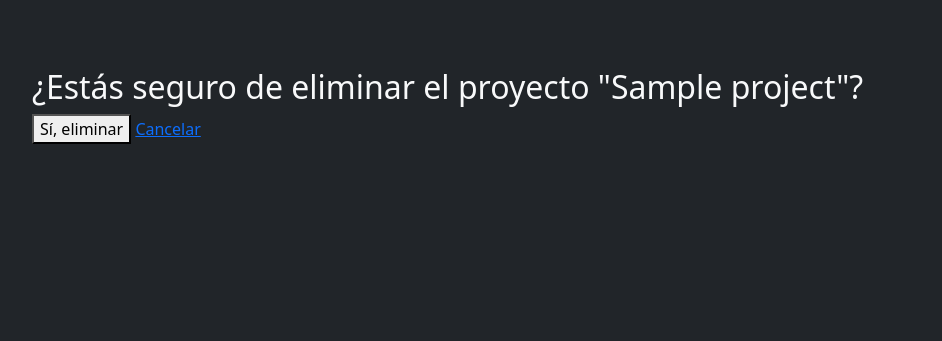
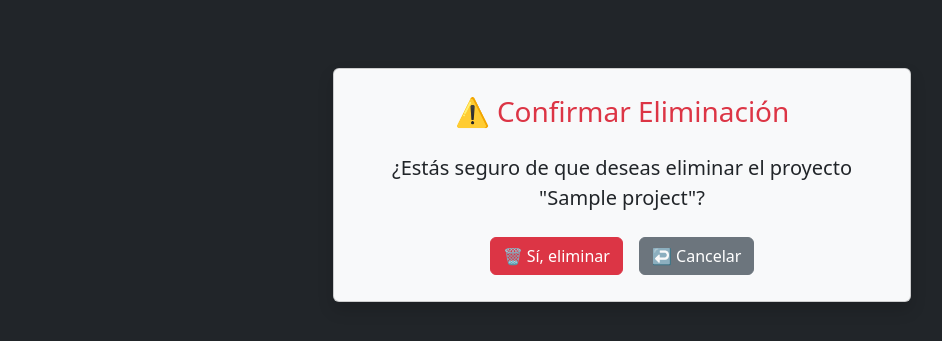
Before and after one commit to MarcMarTG/examen_cloud_computing, a Django app: page /projects/1/delete/ in a window 1280 px wide. Shown: the part 90-431 px from the top of the page, without its empty margins (18-960 px from the left). Run offline with Django 5.2, Linux system fonts and the light colour scheme; tables that the repository leaves empty hold one stand-in row (values such as "Sample post").

Commit message:
se agrega mejora visual en la confirmacion de eliminacion del proyecto

```diff
--- a/myapp/templates/projects/confirm_delete.html
+++ b/myapp/templates/projects/confirm_delete.html
@@ -1,13 +1,21 @@
 {% extends 'layouts/base.html' %}
 
 {% block content %}
+<div class="row justify-content-center">
+    <div class="col-md-6">
+        <div class="card shadow bg-light text-dark">
+            <div class="card-body text-center">
+                <h3 class="card-title mb-4 text-danger">⚠️ Confirmar Eliminación</h3>
 
-<h2>¿Estás seguro de eliminar el proyecto "{{ project.name }}"?</h2>
+                <p class="lead">¿Estás seguro de que deseas eliminar el proyecto <strong>"{{ project.name }}"</strong>?</p>
 
-<form method="POST">
-    {% csrf_token %}
-    <button type="submit">Sí, eliminar</button>
-    <a href="{% url 'projects' %}">Cancelar</a>
-</form>
-
+                <form method="POST" class="d-flex justify-content-center gap-3 mt-4">
+                    {% csrf_token %}
+                    <button type="submit" class="btn btn-danger">🗑 Sí, eliminar</button>
+                    <a href="{% url 'projects' %}" class="btn btn-secondary">↩️ Cancelar</a>
+                </form>
+            </div>
+        </div>
+    </div>
+</div>
 {% endblock %}
```
